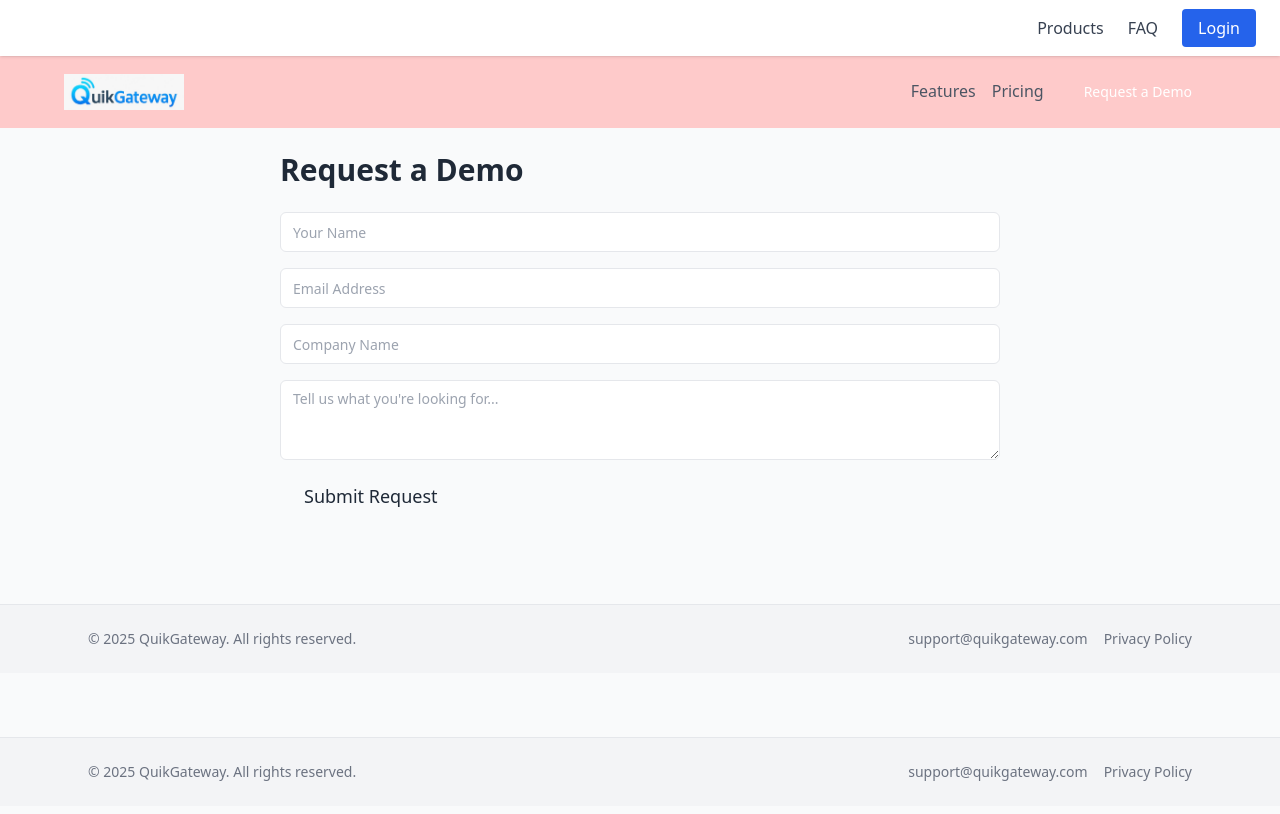
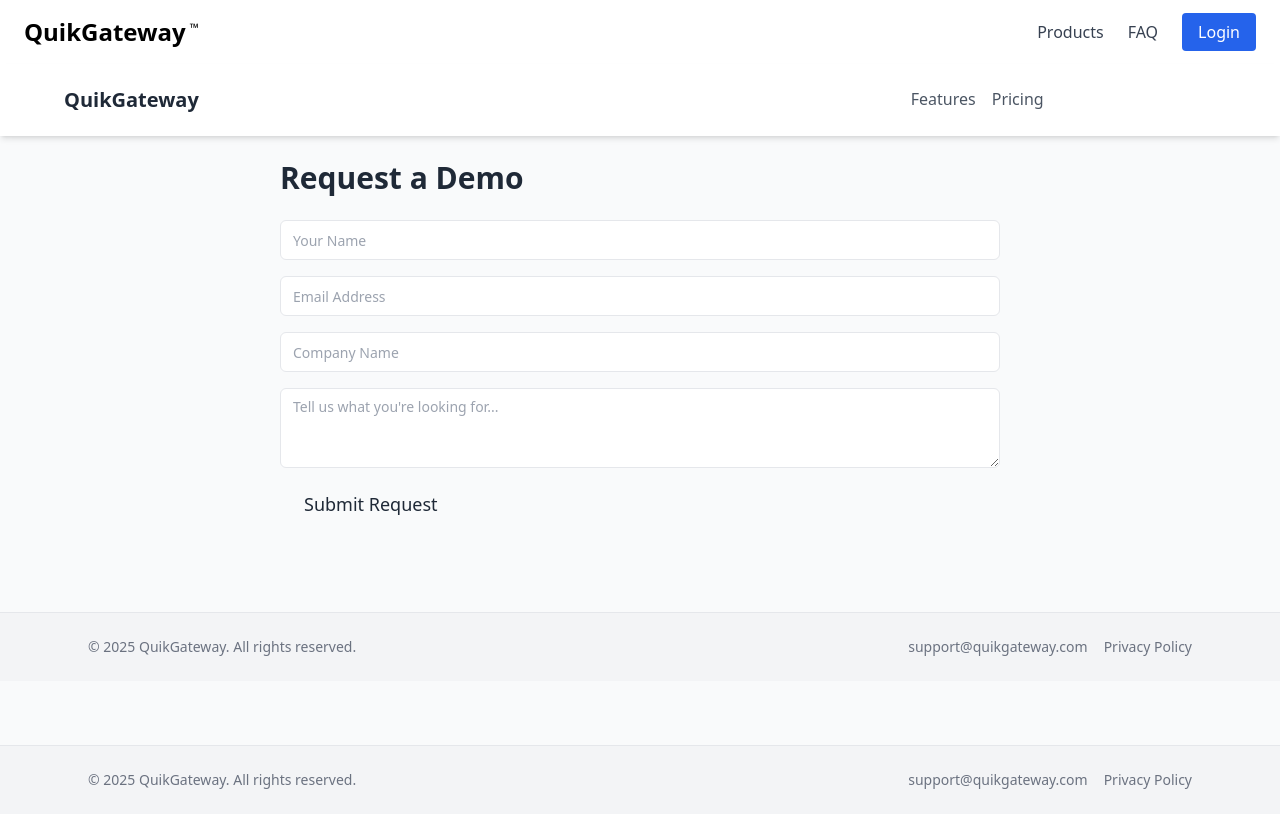
Before and after one commit to domcruz4/quikgateway-site, a Next.js app: page /contact in a window 1280 px wide. Built offline with nearby package versions, Linux system fonts and the light colour scheme.

Commit message:
Updated logo

```diff
--- a/src/app/layout.tsx
+++ b/src/app/layout.tsx
@@ -32,12 +32,13 @@ export default function RootLayout({
         <header className="bg-white shadow sticky top-0 z-50">
           <div className="max-w-7xl mx-auto px-6 py-4 flex justify-between items-center">
             <Link href="/" className="text-2xl font-bold text-black">
-</Link>
+              QuikGateway<span className="align-super text-xs ml-1">™</span>
+            </Link>
 
             <nav className="space-x-6 hidden md:block">
               <Link href="/products" className="text-gray-700 hover:text-blue-600">
-  Products
-</Link>
+                Products
+              </Link>
               <Link href="/faq" className="text-gray-700 hover:text-blue-600">
                 FAQ
               </Link>
--- a/src/components/navbar.tsx
+++ b/src/components/navbar.tsx
@@ -1,29 +1,21 @@
 'use client';
 
 import Link from 'next/link';
-import Image from 'next/image';
 import { Button } from '@/components/ui/button';
 
 export default function Navbar() {
   return (
-    <nav className="w-full bg-red-200 px-6 py-4">
-
+    <nav className="w-full px-6 py-4 bg-white shadow-md sticky top-0 z-50">
       <div className="max-w-6xl mx-auto flex items-center justify-between">
-        <Link href="/" className="flex items-center">
-          <Image
-            src="/logo.jpeg"
-            alt="QuikGateway Logo"
-            width={120}
-            height={40}
-            priority
-          />
+        <Link href="/" className="text-xl font-bold text-gray-800">
+          QuikGateway
         </Link>
         <div className="space-x-4">
           <Link href="#features" className="text-gray-600 hover:text-black">Features</Link>
           <Link href="#pricing" className="text-gray-600 hover:text-black">Pricing</Link>
           <Button asChild>
-            <a href="/contact" className="text-white text-lg px-6 py-3">Request a Demo</a>
-          </Button>
+  <a href="/contact" className="text-white text-lg px-6 py-3">Request a Demo</a>
+</Button>
         </div>
       </div>
     </nav>
```
